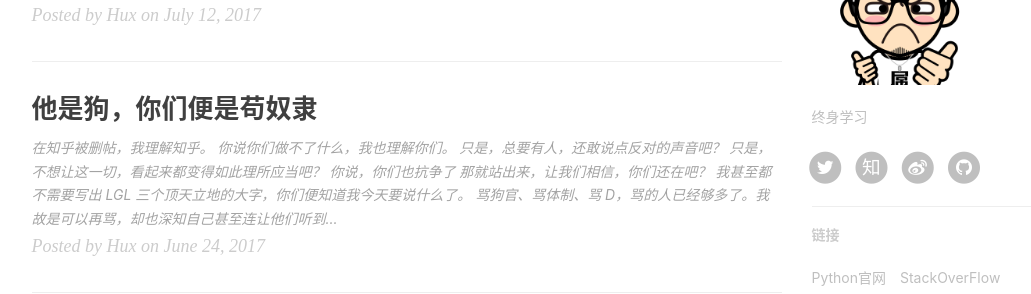
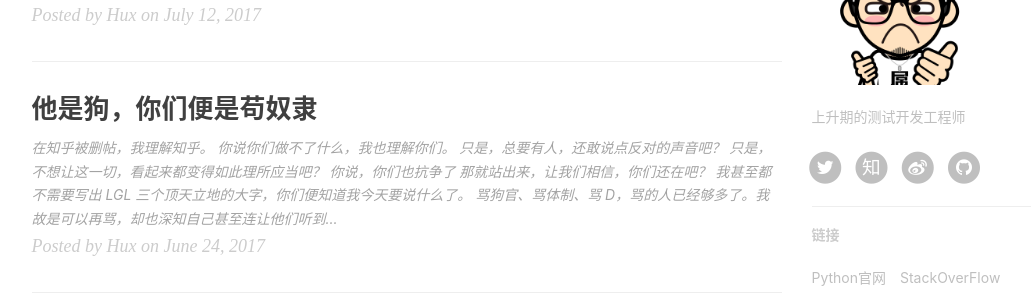
Before and after one commit to ityoung/homepage_bak, a Jekyll site: the page built from index.html, in a window 1280 px wide and 900 px high, scrolled down 692 px. Shown: the part 152-446 px from the top of the window, without its empty margins (136-1167 px from the left). Built offline with Jekyll 4.4.1, drawn with Linux system fonts in a browser that asks for light colours; nearby versions of some CDN libraries; the list of posts is cut into pages by our own code; comment, search, counter and statistics services are not loaded.

Commit message:
modified.

```diff
--- a/_config.yml
+++ b/_config.yml
@@ -67,7 +67,7 @@ ga_domain: ityoung.github.io
 
 # Sidebar settings
 sidebar: true                           # whether or not using Sidebar.
-sidebar-about-description: "终身学习"
+sidebar-about-description: "上升期的测试开发工程师"
 sidebar-avatar: /img/avatar-ityoung.jpg      # use absolute URL, seeing it's used in both `/` and `/about/`
 
 
```
